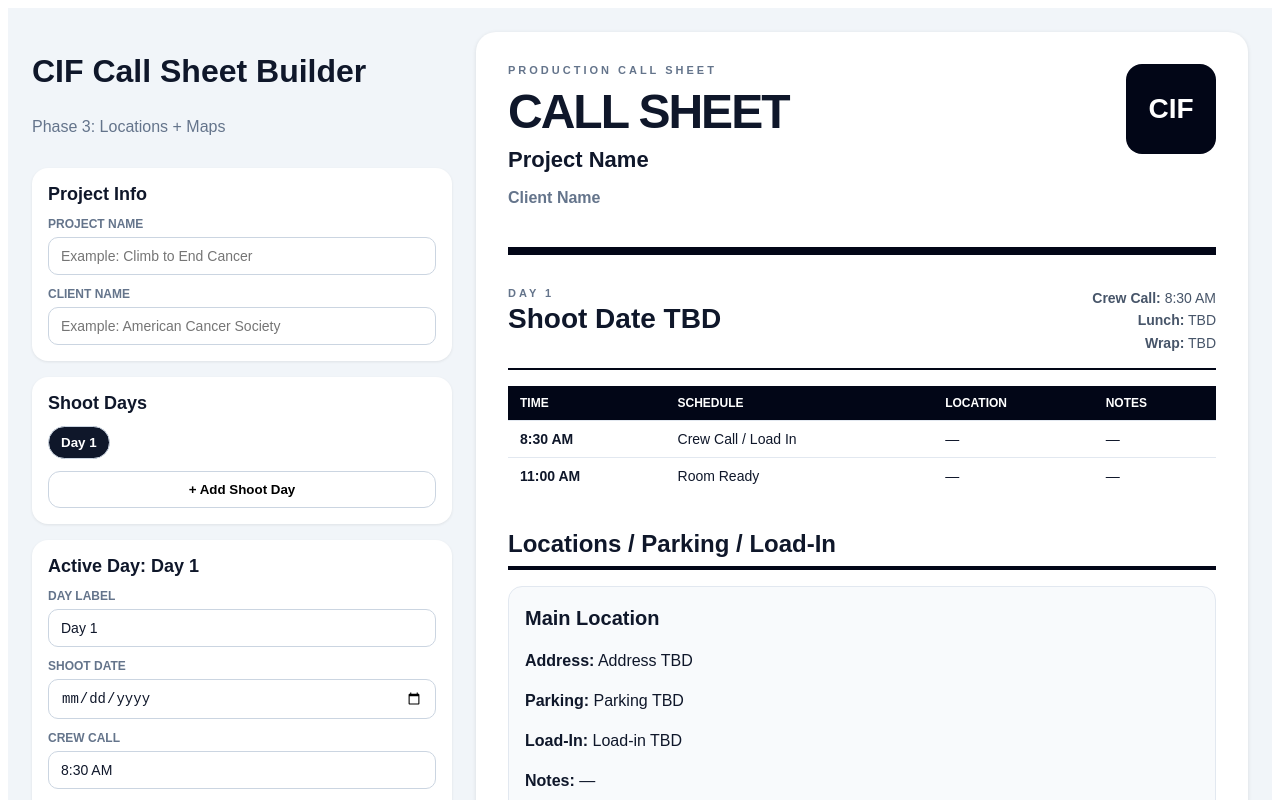
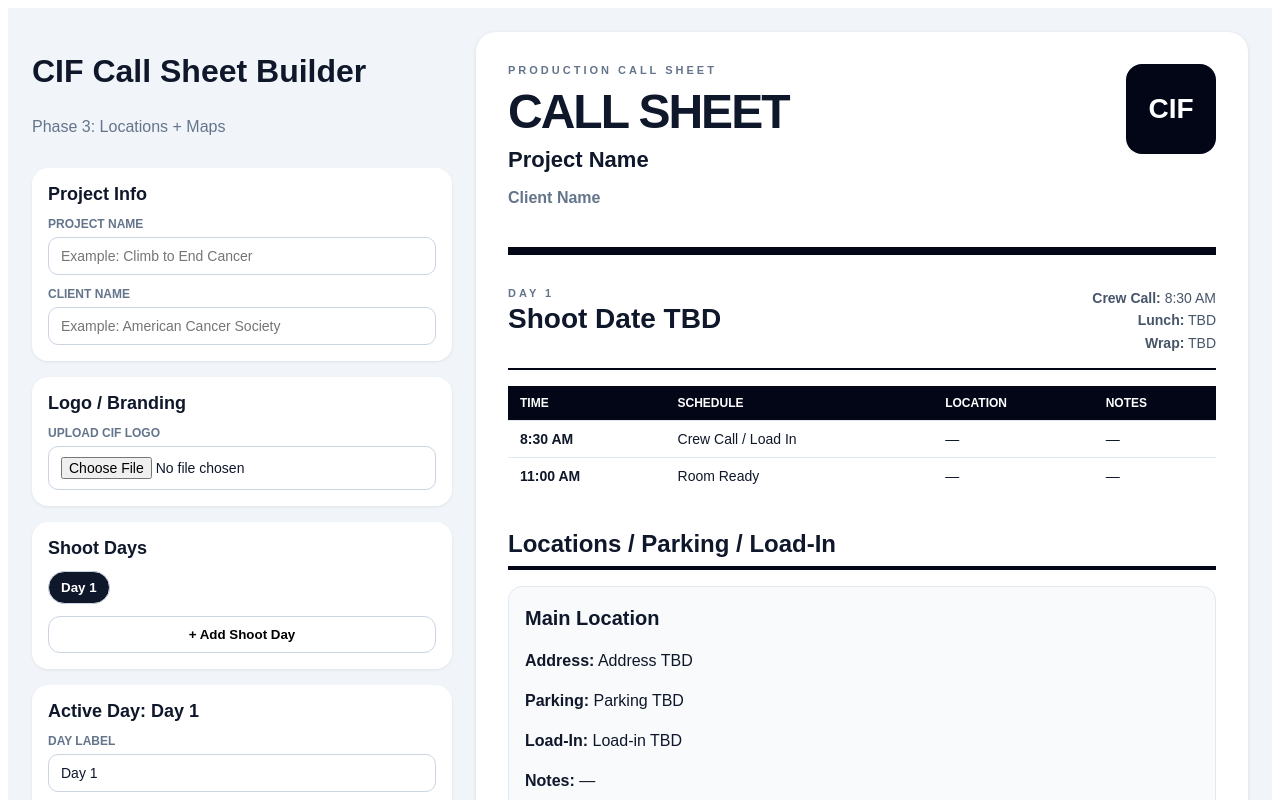
Before and after one commit to Innesrod/call-sheet-app, a React (Vite) app: page / in a window 1280 px wide. Shown: the top 800 px of the page. Built offline with nearby package versions, Linux system fonts and the light colour scheme.

Commit message:
Update App.jsx

```diff
--- a/src/App.jsx
+++ b/src/App.jsx
@@ -269,6 +269,27 @@ const clearLogo = () => {
             placeholder="Example: American Cancer Society"
           />
         </Section>
+
+<Section title="Logo / Branding">
+  <label style={styles.label}>
+    Upload CIF Logo
+    <input
+      type="file"
+      accept="image/*"
+      onChange={(event) => handleLogoUpload(event.target.files?.[0])}
+      style={styles.input}
+    />
+  </label>
+
+  {logo && (
+    <>
+      <img src={logo} alt="CIF Logo" style={styles.logoPreview} />
+      <button onClick={clearLogo} style={styles.smallDangerButton}>
+        Clear Logo
+      </button>
+    </>
+  )}
+</Section>
 
         <Section title="Shoot Days">
           <div style={styles.dayTabs}>
```
